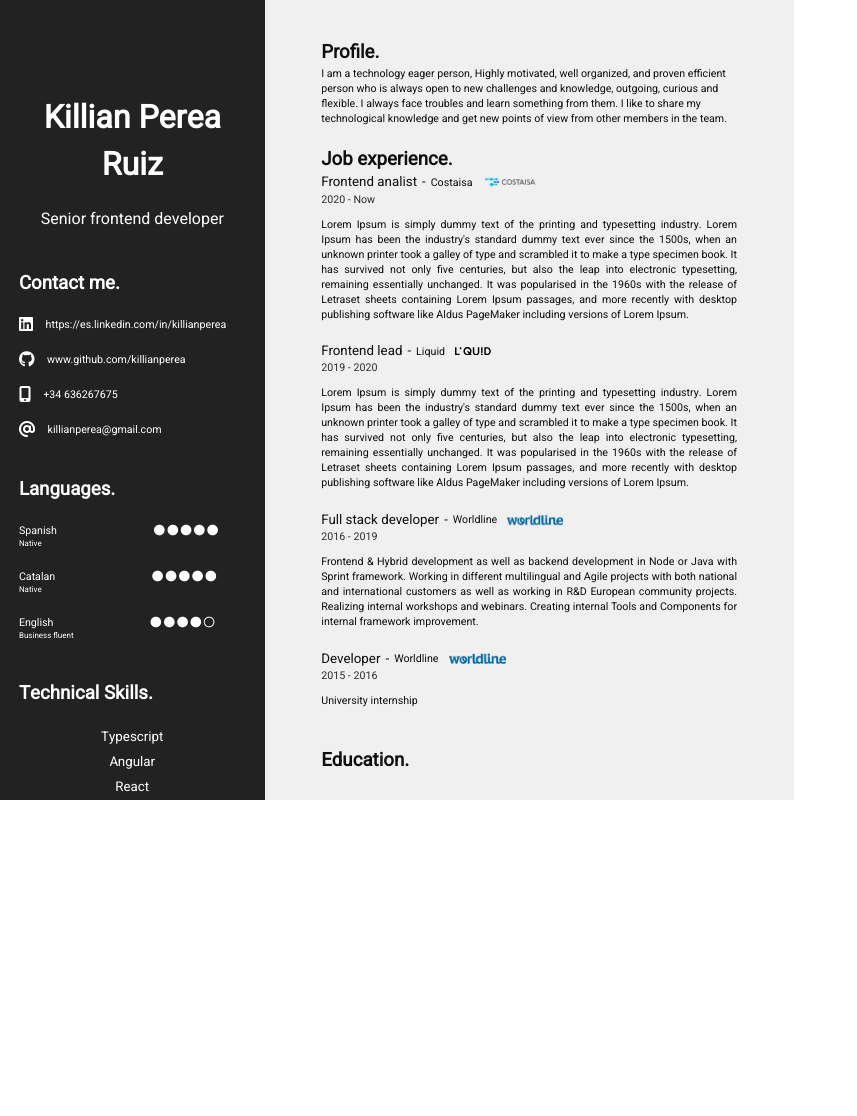
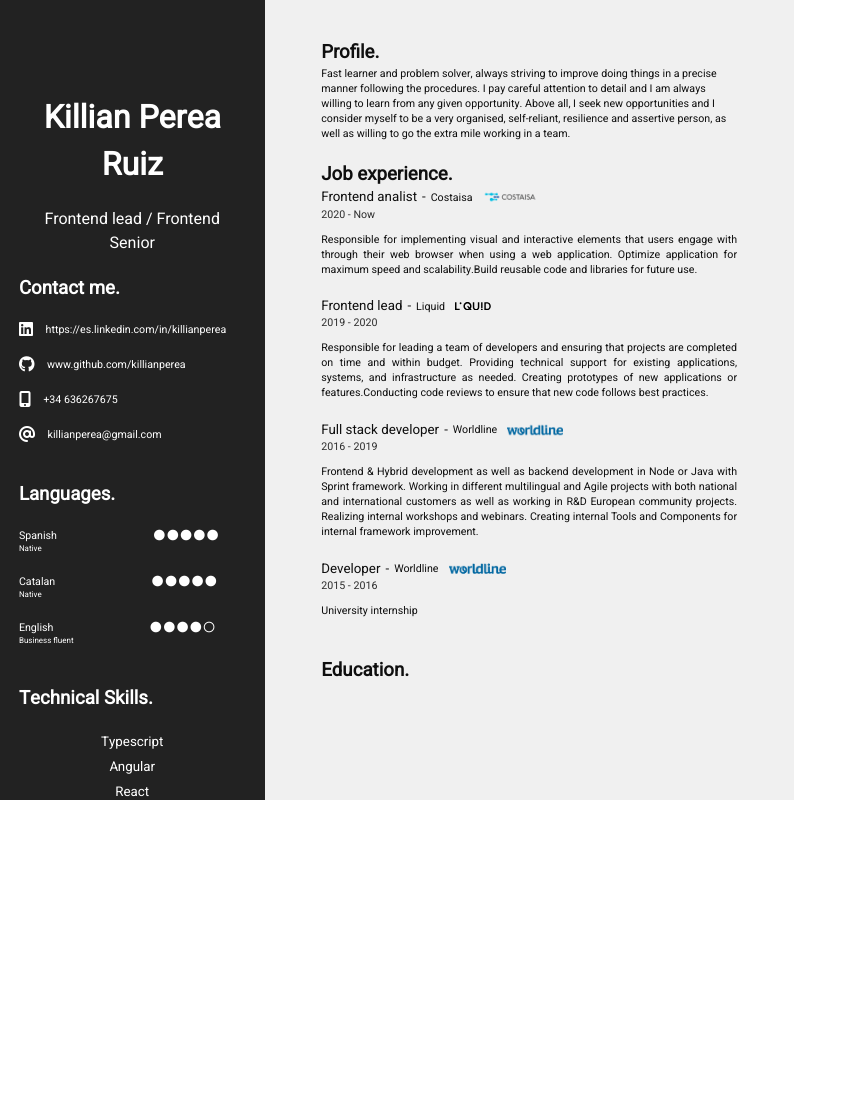
Before and after one commit to killianperea/curriculum-vitae, a website: page cv/index.html in a window 1280 px wide. Shown: the whole page, without its empty margins (0-857 px from the left). Drawn offline with Linux system fonts and the light colour scheme.

Commit message:
update cv text

```diff
--- a/cv/css/left-side.css
+++ b/cv/css/left-side.css
@@ -15,7 +15,7 @@
 }
 
 .left-side-column .title-box div {
-    margin: 0.5cm 0;
+    margin: 0.5cm 0 0 0;
 }
 
 /* CONTACT */
--- a/cv/index.html
+++ b/cv/index.html
@@ -15,7 +15,7 @@
       <!-- TITLE -->
       <div class="title-box">
         <div class="title-h1">Killian Perea Ruiz</div>
-        <div class="subtitle">Senior frontend developer</div>
+        <div class="subtitle">Frontend lead / Frontend Senior</div>
       </div>
 
       <!-- CONTACT -->
@@ -109,10 +109,11 @@
       <div class="profile-box">
         <div class="title-h5">Profile.</div>
         <div class="contact-item">
-          I am a technology eager person, Highly motivated, well organized, and
-          proven efficient person who is always open to new challenges and knowledge, outgoing, curious and
-          flexible. I always face troubles and learn something from them. I like to share my technological knowledge
-          and get new points of view from other members in the team.
+          Fast learner and problem solver, always striving to improve doing things in a precise manner following the
+          procedures.
+          I pay careful attention to detail and I am always willing to learn from any given opportunity.
+          Above all, I seek new opportunities and I consider myself to be a very organised, self-reliant, resilience and
+          assertive person, as well as willing to go the extra mile working in a team.
         </div>
       </div>
 
@@ -132,12 +133,7 @@
             2020 - Now
           </div>
           <div class="job-description">
-            Lorem Ipsum is simply dummy text of the printing and typesetting industry. Lorem Ipsum has been the
-            industry's standard dummy text ever since the 1500s, when an unknown printer took a galley of type and
-            scrambled it to make a type specimen book. It has survived not only five centuries, but also the leap into
-            electronic typesetting, remaining essentially unchanged. It was popularised in the 1960s with the release of
-            Letraset sheets containing Lorem Ipsum passages, and more recently with desktop publishing software like
-            Aldus PageMaker including versions of Lorem Ipsum.
+            Responsible for implementing visual and interactive elements that users engage with through their web browser when using a web application. Optimize application for maximum speed and scalability.Build reusable code and libraries for future use.
           </div>
         </div>
 
@@ -153,12 +149,10 @@
             2019 - 2020
           </div>
           <div class="job-description">
-            Lorem Ipsum is simply dummy text of the printing and typesetting industry. Lorem Ipsum has been the
-            industry's standard dummy text ever since the 1500s, when an unknown printer took a galley of type and
-            scrambled it to make a type specimen book. It has survived not only five centuries, but also the leap into
-            electronic typesetting, remaining essentially unchanged. It was popularised in the 1960s with the release of
-            Letraset sheets containing Lorem Ipsum passages, and more recently with desktop publishing software like
-            Aldus PageMaker including versions of Lorem Ipsum.
+            Responsible for leading a team of developers and ensuring that projects are completed on time and within
+            budget. Providing technical support for existing applications, systems, and infrastructure as needed.
+            Creating prototypes of new applications or features.Conducting code reviews to ensure that new code follows
+            best practices.
           </div>
         </div>
 
```
